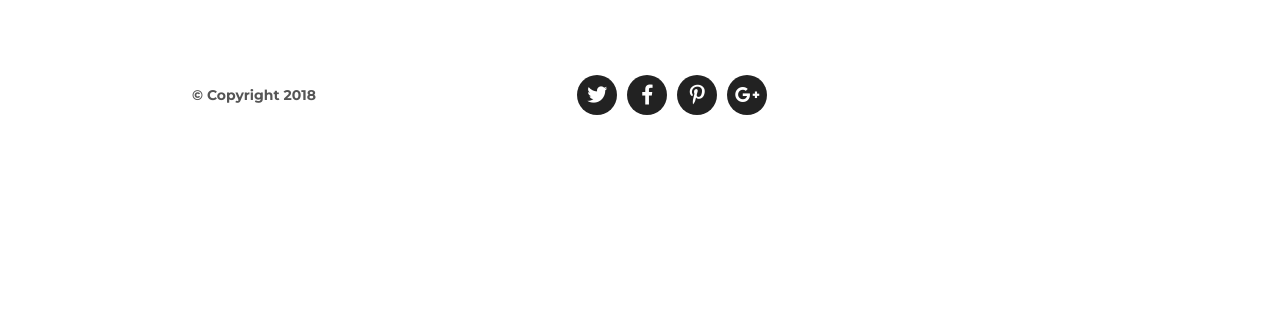
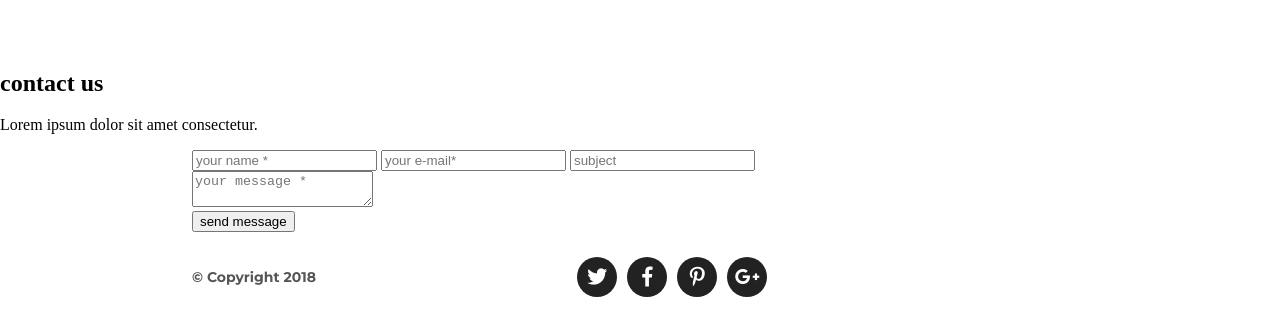
Before and after one commit to magdacz/Golden, a website: page index.html in a window 1280 px wide. Shown: the part 3533-3855 px from the top of the page. Before the commit the page ends 3673 px from the top, so only its background shows below. Drawn offline with Linux system fonts and the light colour scheme.

Commit message:
Add section contact

```diff
--- a/index.html
+++ b/index.html
@@ -151,6 +151,25 @@
        		</div>
        </section>
 
+       <!--CONTACT-->
+       <section class="section-contact">
+       		<h1>contact us</h1>
+       		<p>Lorem ipsum dolor sit amet consectetur.</p>
+       		<div class="container contact">
+	       		<form>
+	       			<div class="inputs">
+	       				<input class="text" type= "text" placeholder ="your name *">
+	       				<input class="text" type= "email" placeholder= "your e-mail*">
+	       				<input  type= "text" placeholder ="subject">
+	       			</div>
+	       			<div class="message">
+	       				 <textarea id="" placeholder="your message *"></textarea>
+	       			</div>
+	       		</form>
+	       		<button type="submit">send message</button>
+	       	</div>
+       </section>
+
        <!--FOOTER-->
        <footer>
        		<div class="container footer">
```
